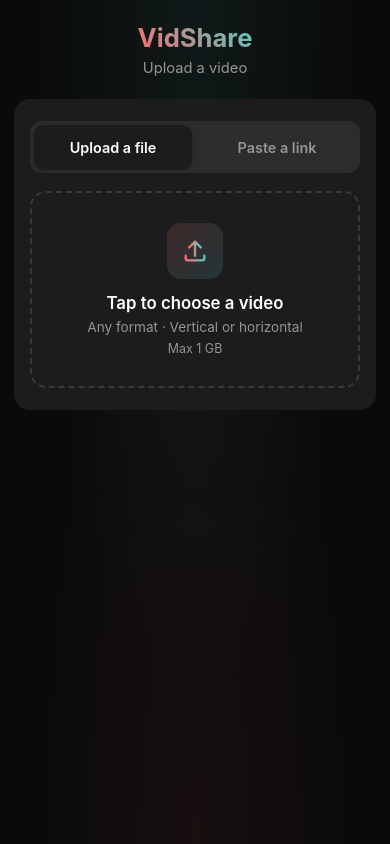
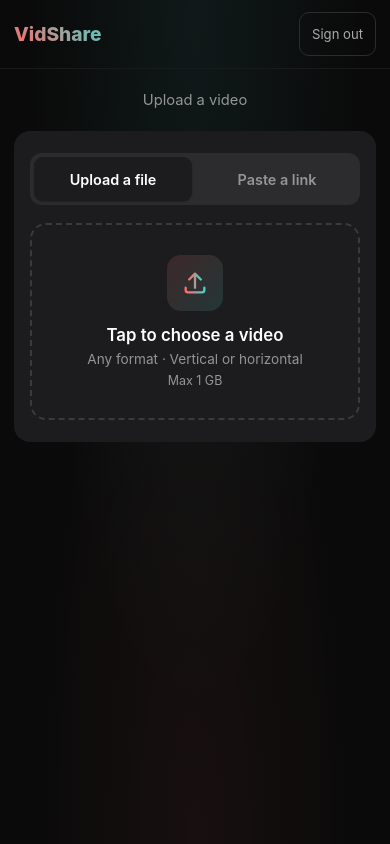
Before and after one commit to jonmobley/video, a website: page upload.html in a window 390 px wide. Drawn offline with Linux system fonts and the light colour scheme; no server answers.

Commit message:
Align upload page nav with its content width (Task #115)
Replaced the upload page's simple centered header (logo + subtitle) with a
proper navigation bar whose content aligns horizontally with the upload form
card below.

Key changes to upload.html:
- Added CSS custom properties --upload-content-width (480px) and
  --upload-content-pad (20px) shared between nav and main content
- Added <nav class="nav"> with full-width border-bottom separator
- Nav-inner uses max-width: calc(var(--upload-content-width) + 2 *
  var(--upload-content-pad)) so that after box-sizing: border-box padding,
  the inner content area (480px) matches the upload card's outer width
- Both nav-inner and main use var(--upload-content-pad) for horizontal
  padding, ensuring consistent edge alignment at all viewport sizes
- Nav includes: VidShare logo (links to /), "My videos" link (links to
  /account), and "Sign out" button with logout handler
- Restructured body layout from fully-centered flex to nav + main structure
- Added responsive styles: collapsed nav-link on mobile, reduced padding
  via updated CSS variable at 600px breakpoint
- Body padding overridden to 0 so nav border spans full viewport width

Replit-Task-Id: 6ba506e9-3cbd-4dc9-a04a-7397d33217b1

```diff
--- a/upload.html
+++ b/upload.html
@@ -8,43 +8,99 @@
   <link rel="stylesheet" href="/styles/common.css">
   <link rel="stylesheet" href="/styles/upload.css">
   <style>
+    :root {
+      --upload-content-width: 480px;
+      --upload-content-pad: 20px;
+    }
+
     body {
       min-height: 100vh;
       display: flex;
       flex-direction: column;
-      align-items: center;
-      padding: 40px 20px 60px;
+      padding: 0;
       background: radial-gradient(ellipse at top, rgba(78,205,196,0.08), transparent 60%),
                   radial-gradient(ellipse at bottom, rgba(255,107,107,0.06), transparent 60%),
                   #0a0a0a;
     }
 
-    .header { text-align: center; margin-bottom: 32px; }
+    .nav {
+      border-bottom: 1px solid #1a1a1a;
+    }
+    .nav-inner {
+      display: flex; align-items: center; justify-content: space-between;
+      max-width: calc(var(--upload-content-width) + 2 * var(--upload-content-pad));
+      margin: 0 auto; padding: 18px var(--upload-content-pad);
+    }
+    .nav-left { display: flex; align-items: center; gap: 18px; }
     .logo {
-      font-size: 2rem; font-weight: 700;
+      font-size: 1.2rem; font-weight: 800; text-decoration: none;
       background: linear-gradient(45deg, #ff6b6b, #4ecdc4);
       -webkit-background-clip: text; -webkit-text-fill-color: transparent;
-      background-clip: text; text-decoration: none; display: inline-block;
+      background-clip: text;
     }
-    .page-title { font-size: 1rem; color: #959595; margin-top: 6px; }
+    .nav-link {
+      font-size: 0.9rem; color: #aaa; text-decoration: none;
+      padding: 8px 14px; border-radius: 10px; transition: all 0.2s;
+      display: inline-flex; align-items: center; justify-content: center;
+    }
+    .nav-link:hover { color: #fff; background: rgba(255,255,255,0.05); }
+    .logout-btn {
+      background: none; border: 1px solid #2c2c2e; color: #aaa;
+      padding: 8px 14px; border-radius: 10px; font-size: 0.85rem;
+      cursor: pointer; font-family: inherit; transition: all 0.2s;
+    }
+    .logout-btn:hover { color: #fff; border-color: #3a3a3c; }
+
+    main {
+      flex: 1;
+      display: flex;
+      flex-direction: column;
+      align-items: center;
+      padding: 40px var(--upload-content-pad) 60px;
+    }
+
+    .page-title {
+      width: 100%;
+      max-width: var(--upload-content-width);
+      font-size: 1rem; color: #959595; margin-bottom: 32px; text-align: center;
+    }
+
+    @media (max-width: 768px) {
+      body { padding: 0; }
+    }
 
     @media (max-width: 600px) {
-      body {
-        padding: 22px 14px max(40px, env(safe-area-inset-bottom));
+      :root {
+        --upload-content-pad: 14px;
       }
-      .header { margin-bottom: 22px; }
-      .logo { font-size: 1.6rem; }
-      .page-title { font-size: 0.92rem; }
+      .nav-inner { padding: 12px var(--upload-content-pad); gap: 8px; flex-wrap: wrap; }
+      .nav-left { gap: 8px; }
+      .nav-link { display: none; }
+      .logout-btn { padding: 9px 12px; font-size: 0.82rem; }
+      main {
+        padding: 22px var(--upload-content-pad) max(40px, env(safe-area-inset-bottom));
+      }
+      .page-title { font-size: 0.92rem; margin-bottom: 22px; }
     }
   </style>
 </head>
 <body>
-  <div class="header">
-    <a href="/" class="logo">VidShare</a>
+  <nav class="nav">
+    <div class="nav-inner">
+      <div class="nav-left">
+        <a href="/" class="logo">VidShare</a>
+        <a href="/account" class="nav-link">My videos</a>
+      </div>
+      <div class="nav-left">
+        <button class="logout-btn" id="logoutBtn">Sign out</button>
+      </div>
+    </div>
+  </nav>
+
+  <main>
     <div class="page-title">Upload a video</div>
-  </div>
-
-  <div id="uploadRoot"></div>
+    <div id="uploadRoot"></div>
+  </main>
 
   <script src="/js/link-parser.js"></script>
   <script src="/lib/qrcode-generator.js"></script>
@@ -59,6 +115,11 @@
         return '';
       }
     });
+
+    document.getElementById('logoutBtn').addEventListener('click', async () => {
+      await fetch('/api/auth/logout', { method: 'POST' });
+      window.location.href = '/';
+    });
   </script>
 </body>
 </html>
```
